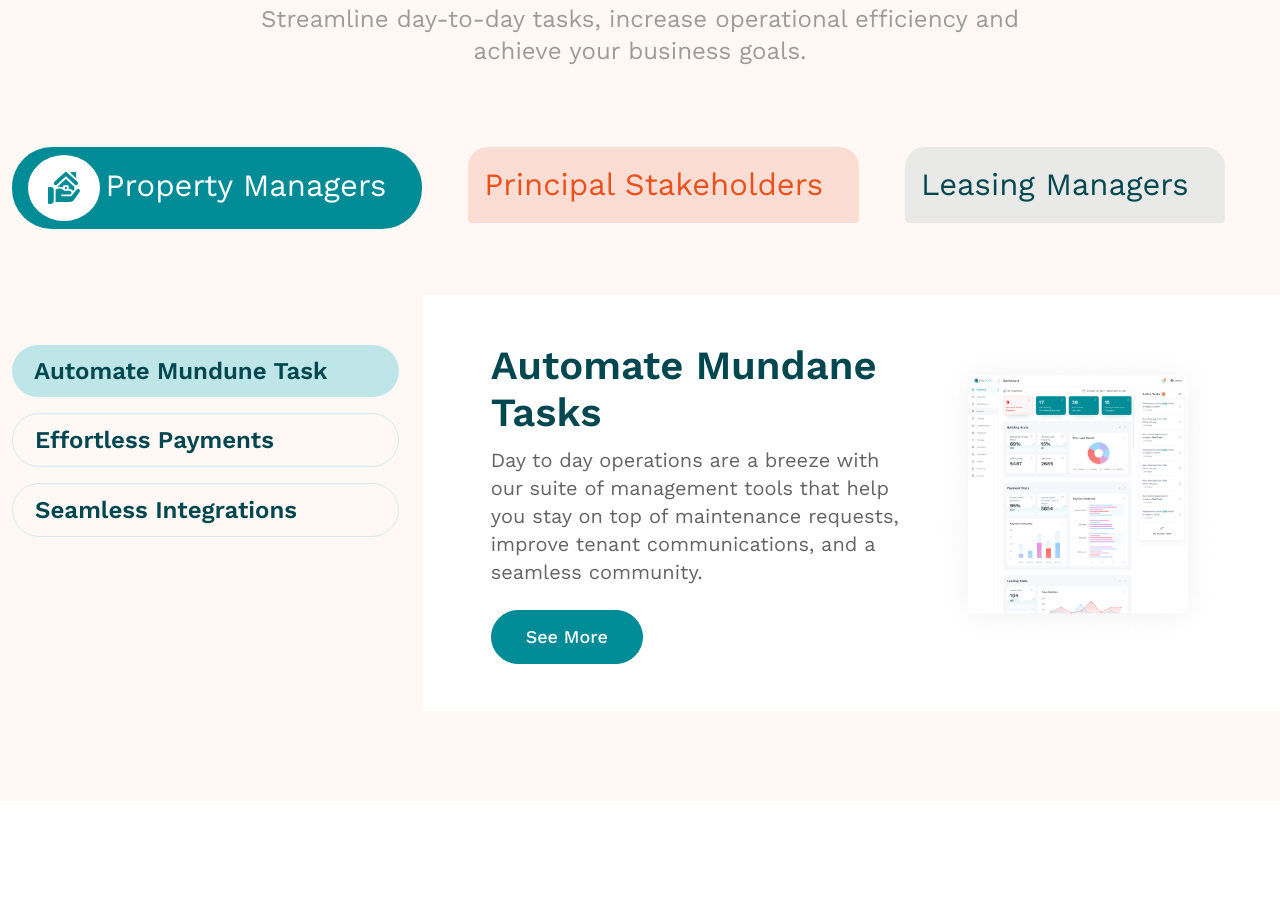
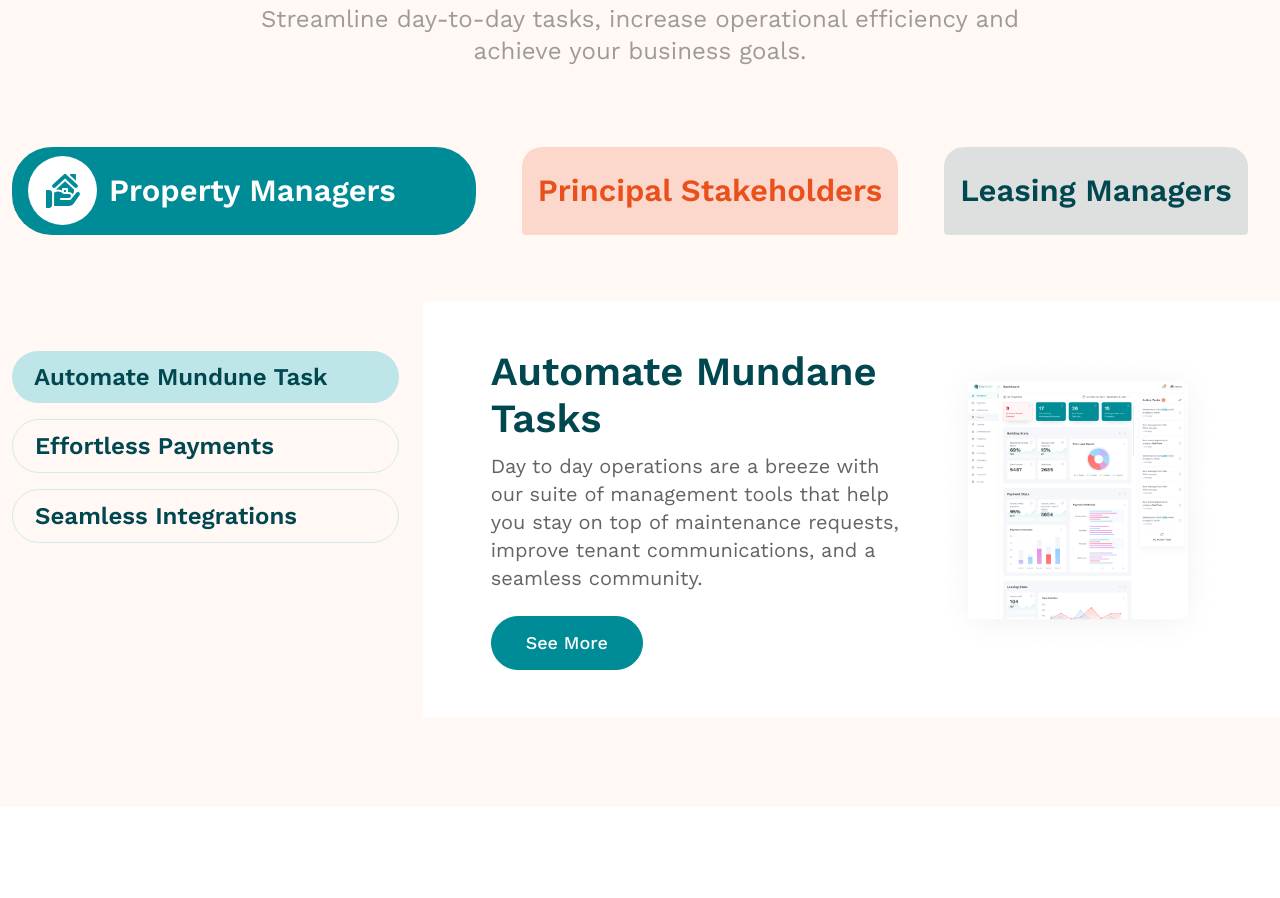
Before and after one commit to developerTajul/payquad, a website: page index.html in a window 1280 px wide. Shown: the part 1600-2498 px from the top of the page. Drawn offline with nearby package versions, Linux system fonts and the light colour scheme.

Commit message:
tab problem fix

```diff
--- a/css/style.css
+++ b/css/style.css
@@ -471,49 +471,85 @@ brand start
   margin-top: 20px;
 }
 /* tabs */
-.propertyManagement .icon {
+
+.main-tab-nav .nav-link {
+  background: #008c9634;
+  font-weight: 600;
+  font-size: 31px;
+  line-height: 26px;
+  border-top-left-radius: 20px;
+  border-top-right-radius: 20px;
+  height: 88px;
+}
+.main-tab-nav .nav-link .icon {
+  height: 69px;
+  width: 69px;
   border-radius: 50%;
+  display: none;
+}
+.main-tab-nav .nav-link {
+  display: flex;
+  align-items: center;
+}
+/* first tab */
+.main-tab-nav .nav-item:nth-child(1) .nav-link .icon,
+.main-tab-nav .nav-item:nth-child(2) .nav-link .icon,
+.main-tab-nav .nav-item:nth-child(3) .nav-link .icon
+ {
   background: #fff;
+  margin-right: 12px;
 }
-.propertyManagement span.text {
-  margin-left: -20px;
-  display: inline-block;
+.main-tab-nav .nav-item:nth-child(1) .nav-link .text{
+  padding-right: 64px;
+  color: #008C96;
 }
 
-.main-tab-nav.nav-pills li:nth-child(2) {
-  margin: 0px 46px;
+.main-tab-nav .nav-item:nth-child(1) .nav-link.active .icon,
+.main-tab-nav .nav-item:nth-child(2) .nav-link.active .icon,
+.main-tab-nav .nav-item:nth-child(3) .nav-link.active .icon
+ {
+  display: inline-flex;
+  justify-content: center;
+  align-items: center;
 }
-.main-tab-nav.nav-pills li span {
-  display: inline-block;
-  font-size: 31px;
-  line-height: 26px;
-  padding: 17px 20px;
+.main-tab-nav .nav-item:nth-child(1) .nav-link.active {
+  background:#008c96;
 }
-.main-tab-nav.nav-pills li:first-child .nav-link {
-  color: #fff !important;
-  background-color: #008c96;
-  border-radius: 40px;
+.main-tab-nav .nav-item:nth-child(2) .nav-link {
+  background:#ea4f1b31;
 }
-.main-tab-nav.nav-pills li:first-child .text {
+.main-tab-nav .nav-item:nth-child(3) .nav-link {
+  background:#00475022;
+}
+
+.main-tab-nav .nav-item:nth-child(3) .nav-link .text {
+  color:#004750;
+}
+.main-tab-nav .nav-item:nth-child(3) .nav-link.active {
+  background:#004750;
+}
+.main-tab-nav .nav-item:nth-child(2) .nav-link .text{
+ color: #EA501B;
+}
+.main-tab-nav .nav-item:nth-child(2) .nav-link.active {
+  background:#EA501B;
+}
+.main-tab-nav .nav-item:nth-child(2) .nav-link.active {
+  background:#004750;
+}
+.main-tab-nav .nav-item .nav-link.active .text {
   color: #fff;
 }
-.main-tab-nav.nav-pills li:nth-child(2) .nav-link {
-  background: #ea4f1b28;
-  border-top-left-radius: 20px;
-  border-top-right-radius: 20px;
+.main-tab-nav .nav-item .nav-link.active {
+ border-radius: 40px;
 }
 
-.main-tab-nav.nav-pills li:nth-child(2) .text {
-  color: #ea501b;
+.main-tab-nav .nav-link .icon img {
+  width: 34px;
+  height: 34px;
 }
-.main-tab-nav.nav-pills li:nth-child(3) .nav-link {
-  background: #00475016;
-  border-top-left-radius: 20px;
-  border-top-right-radius: 20px;
-}
-
-.main-tab-nav.nav-pills li:nth-child(3) .text {
-  color: #004750;
+.main-tab-nav .nav-item:nth-child(2) {
+  margin: 0px 46px;
 }
 
 .tabcontent-navlist li button.nav-link {
@@ -925,7 +961,6 @@ footer {
   color: #fff;
   display: block;
   margin-bottom: 10px;
-
 }
 .footer-nav li a:hover {
   opacity: 0.7;
--- a/index.html
+++ b/index.html
@@ -259,7 +259,7 @@
             </div>
             <!-- tab -->
             <div class="pt-80 propertyManagement">
-                <ul class="nav nav-pills main-tab-nav mb-3">
+                <ul class="nav align-content-stretch nav-pills main-tab-nav mb-3">
                     <li class="nav-item">
                         <button class="nav-link active" data-bs-toggle="pill"
                             data-bs-target="#pills-property-management" type="button" aria-selected="true">
@@ -272,13 +272,19 @@
                     <li class="nav-item">
                         <button class="nav-link" data-bs-toggle="pill" data-bs-target="#pills-stack-holder"
                             type="button" aria-selected="false">
+                            <span class="icon">
+                                <img src="assets/img/property/principal.svg" alt="hand">
+                            </span>
                             <span class="text">Principal Stakeholders</span>
                         </button>
                     </li>
                     <li class="nav-item">
                         <button class="nav-link" data-bs-toggle="pill" data-bs-target="#pills-managers" type="button"
                             role="tab" aria-controls="pills-managers" aria-selected="false">
-                            <span class="text">Leasing Managers</span>
+                        <span class="icon">
+                            <img src="assets/img/property/laser.svg" alt="hand">
+                        </span>
+                        <span class="text">Leasing Managers</span>
                         </button>
                     </li>
                 </ul>
```
Also changed, not shown: assets/img/property/laser.svg (added), assets/img/property/principal.svg (added).
